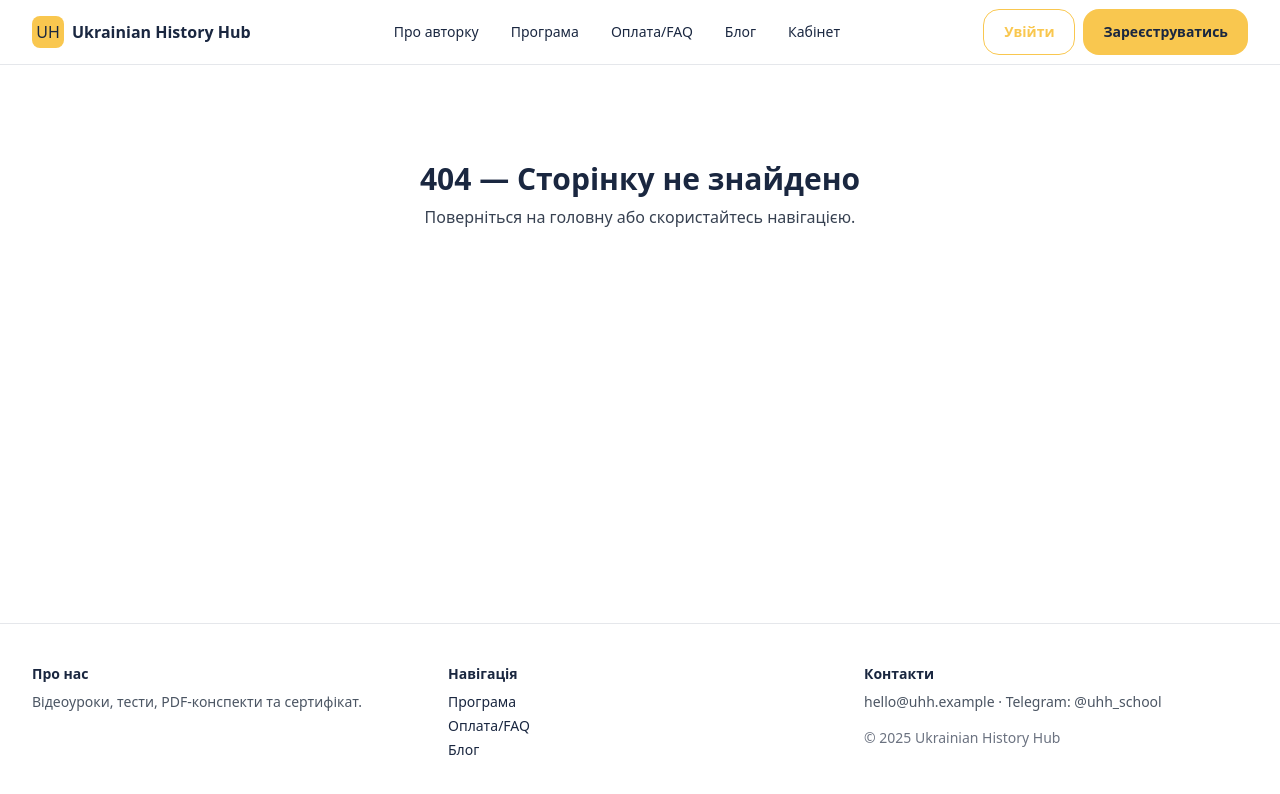
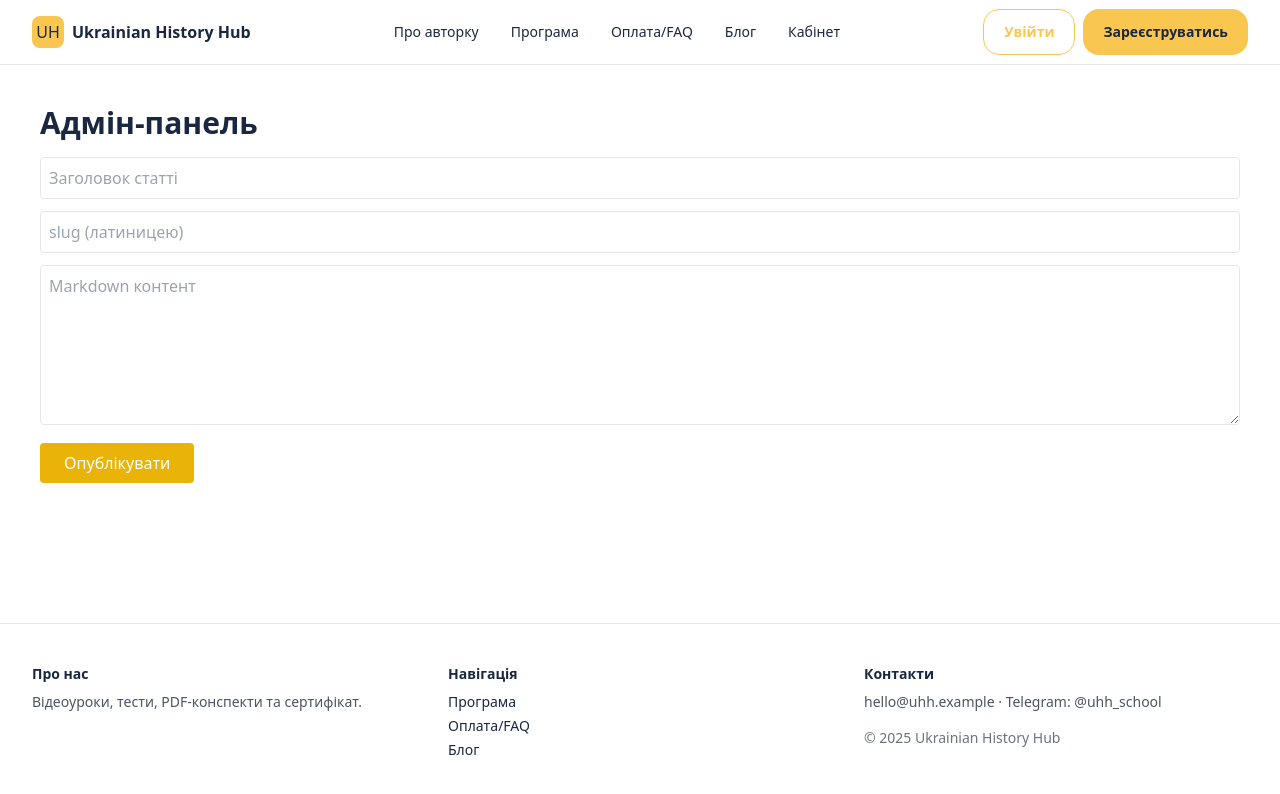
Before and after one commit to historicalalice-pixel/uhh-site, a Next.js app: page /admin in a window 1280 px wide. Before the commit this address had no page. Shown: the top 794 px of the page. Built offline with nearby package versions, Linux system fonts and the light colour scheme; no server answers.

Commit message:
add admin page and supabase admin client

```diff
--- /dev/null
+++ b/src/app/admin/page.tsx
@@ -0,0 +1,59 @@
+"use client"
+import { useState } from "react"
+import { supabase } from "@/lib/supabaseClient"
+
+export default function AdminPage() {
+  const [title, setTitle] = useState("")
+  const [slug, setSlug] = useState("")
+  const [content, setContent] = useState("")
+  const [success, setSuccess] = useState(false)
+
+  const handleSubmit = async (e: React.FormEvent) => {
+    e.preventDefault()
+    const { error } = await supabase.from("posts").insert([
+      { title, slug, content_md: content, published: true },
+    ])
+    if (!error) {
+      setSuccess(true)
+      setTitle("")
+      setSlug("")
+      setContent("")
+    } else {
+      alert(error.message)
+    }
+  }
+
+  return (
+    <section className="p-10">
+      <h1 className="text-3xl font-bold mb-4">Адмін-панель</h1>
+      <form onSubmit={handleSubmit} className="space-y-3">
+        <input
+          value={title}
+          onChange={(e) => setTitle(e.target.value)}
+          placeholder="Заголовок статті"
+          className="border p-2 w-full rounded"
+        />
+        <input
+          value={slug}
+          onChange={(e) => setSlug(e.target.value)}
+          placeholder="slug (латиницею)"
+          className="border p-2 w-full rounded"
+        />
+        <textarea
+          value={content}
+          onChange={(e) => setContent(e.target.value)}
+          placeholder="Markdown контент"
+          className="border p-2 w-full rounded h-40"
+        />
+        <button
+          type="submit"
+          className="bg-yellow-500 text-white px-6 py-2 rounded hover:bg-yellow-600"
+        >
+          Опублікувати
+        </button>
+      </form>
+
+      {success && <p className="text-green-600 mt-4">✅ Стаття успішно додана!</p>}
+    </section>
+  )
+}
--- /dev/null
+++ b/src/lib/supabaseAdmin.ts
@@ -0,0 +1,6 @@
+import { createClient } from '@supabase/supabase-js'
+
+const supabaseUrl = process.env.NEXT_PUBLIC_SUPABASE_URL!
+const supabaseServiceKey = process.env.SUPABASE_SERVICE_ROLE_KEY!
+
+export const supabaseAdmin = createClient(supabaseUrl, supabaseServiceKey)
```
